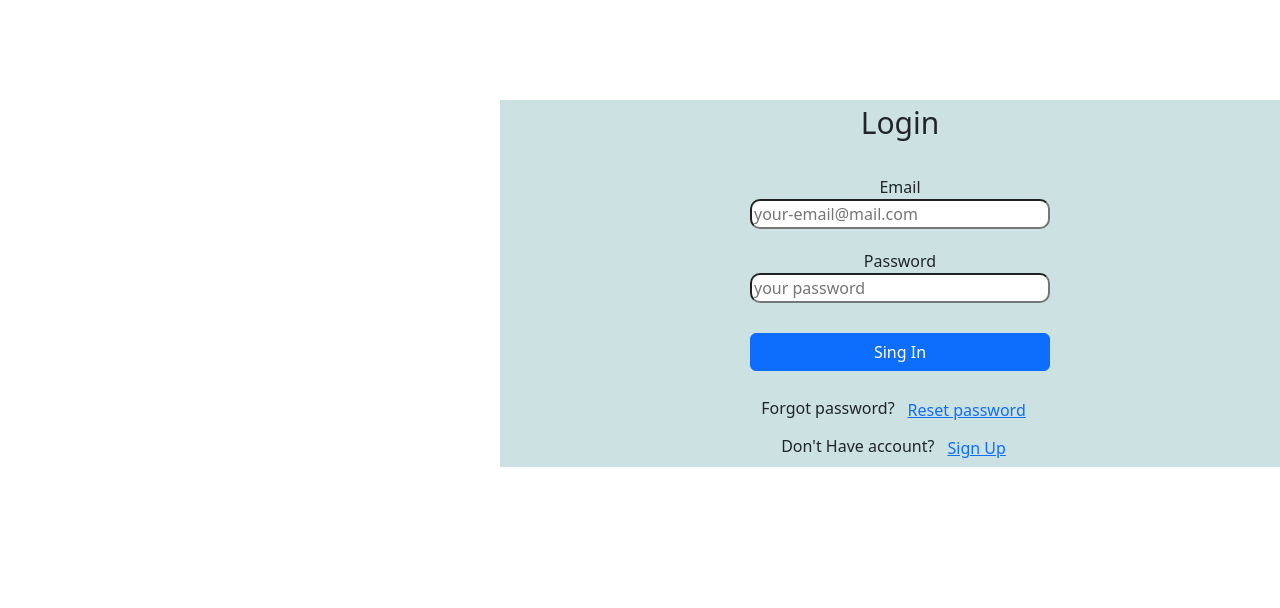
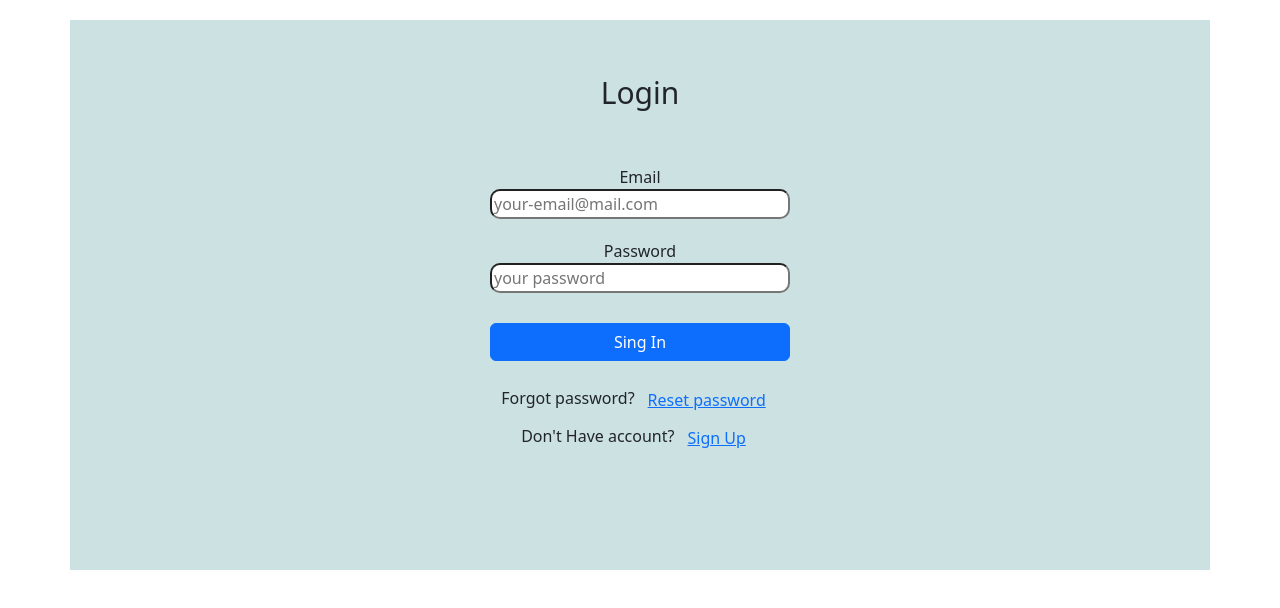
Before and after one commit to codeatom/art_net, a React (Create React App) app in the folder artnet-client/: page / in a window 1280 px wide. Shown: the top 608 px of the page. Built offline with nearby package versions, Linux system fonts and the light colour scheme.

Commit message:
Enhanced login page.

```diff
--- a/artnet-client/src/component/authentication/LoginPage.css
+++ b/artnet-client/src/component/authentication/LoginPage.css
@@ -1,30 +1,31 @@
- .auth-div{
-    margin-top: 100px;
-    margin-left: 500px;
-    width: 800px;
-    background-color: rgb(204, 225, 225);
+ .auth-div {
+     width: 800px;
+     height: 550px;
+     background-color: rgb(204, 225, 225);
+     margin-top: 20px;
  }
 
- .user-data{
+ .user-data {
      margin-bottom: 20px;
  }
 
- .text-input{
+ .text-input {
      border-radius: 10px;
      width: 300px;
  }
 
- .auth-button{
+ .auth-button {
      width: 300px;
      margin-top: 10px;
      border-radius: 10px;
  }
 
- .info-div{
+ .info-div {
      margin-top: 20px;
  }
 
- .login-header{
-     margin-bottom: 30px;
+ .login-header {
+     padding-top: 50px;
+     margin-bottom: 50px;
      font-size: 30px;
  }
--- a/artnet-client/src/component/authentication/LoginPage.js
+++ b/artnet-client/src/component/authentication/LoginPage.js
@@ -86,7 +86,7 @@ const LoginPage = () => {
 
 
     return (
-        <div class="auth-div">
+        <div class="container auth-div">
             {
                 status == STATUS.LOGIN ?
 
--- a/artnet-client/src/component/mainPage/middlePanel/MiddlePanel.css
+++ b/artnet-client/src/component/mainPage/middlePanel/MiddlePanel.css
@@ -127,3 +127,42 @@
     margin-top: 10px;
     padding-left: 20px;
 }
+
+.txt-icon{
+    position: relative;
+    color: white;
+    cursor: pointer;
+    font-size: 15px;
+    opacity: 0;
+    right: 215px;
+    bottom: -20px;
+
+}
+
+.txt-icon span {
+    background-color: rgb(159, 158, 158);
+}
+
+.txt-icon:hover{
+    opacity: 1;
+    transition: 0.6s opacity;
+}
+
+.like-icon{
+    position: relative;
+    color: white;
+    cursor: pointer;
+    font-size: 15px;
+    opacity: 0;
+    right: -55px;
+    bottom: -20px;
+}
+
+.like-icon span {
+    background-color: rgb(159, 158, 158);
+}
+
+.like-icon:hover{
+    opacity: 1;
+    transition: 0.6s opacity;
+}
--- a/artnet-client/src/component/mainPage/middlePanel/Post.js
+++ b/artnet-client/src/component/mainPage/middlePanel/Post.js
@@ -31,6 +31,10 @@ const Post = (props) => {
     }
 
     const getPostByPostId = (postId) => {
+        setTimeout(() => {
+            disconnectFromChat(dispatch, true);
+        }, 1000);
+
         PostService.getPostByPostId(postId).then(response => {
             let post = [response.data]
             updateSinglePostArray(dispatch, post);
@@ -38,12 +42,11 @@ const Post = (props) => {
         setIsPostDetail(dispatch, true);
         hideTxtBox(dispatch, true);
         updateChatArray(dispatch, []);
-        disconnectFromChat(dispatch, true);
     }
 
     const postComment = (postId) => {
+        getPostByPostId(postId);
         props.connectUserToChat(postId);
-        getPostByPostId(postId);
         hideTxtBox(dispatch, false);
         updateChatArray(dispatch, []);
     }
@@ -86,12 +89,14 @@ const Post = (props) => {
                 <div className='like-and-comment-count'>
                     {props.postItem.comments.length}
                 </div>
+                <div className='like-icon'><span>Like it</span>&nbsp;&nbsp;&nbsp;&nbsp;&nbsp;&nbsp;</div>
                 <div onClick={() => setLikes(props.postItem.postId)}>
                     <img src={likebutton} className='like-symbol' />
                 </div>
                 <div className='like-and-comment-count'>
                     {props.postItem.likeArray.length}
                 </div>
+                <div className='txt-icon'><span>Reply</span>&nbsp;&nbsp;&nbsp;&nbsp;&nbsp;&nbsp;</div>
             </div>
         </div>
     );
--- a/artnet-client/src/component/mainPage/middlePanel/PostDetail.js
+++ b/artnet-client/src/component/mainPage/middlePanel/PostDetail.js
@@ -123,12 +123,14 @@ const PostDetail = (props) => {
                             <div className='like-and-comment-count'>
                                 {props.postItem.comments.length}
                             </div>
+                            <div className='like-icon'><span>Like it</span>&nbsp;&nbsp;&nbsp;&nbsp;&nbsp;&nbsp;</div>
                             <div onClick={() => setLikes(props.postItem.postId)}>
                                 <img src={likebutton} className='like-symbol' />
                             </div>
                             <div className='like-and-comment-count'>
                                 {props.postItem.likeArray.length}
                             </div>
+                            <div className='txt-icon'><span>Reply</span>&nbsp;&nbsp;&nbsp;&nbsp;&nbsp;&nbsp;</div>
                         </div>
                     </div>
                 </div>
```
Also changed, not shown: artnet-client/src/App.css (+4 -4 lines).
